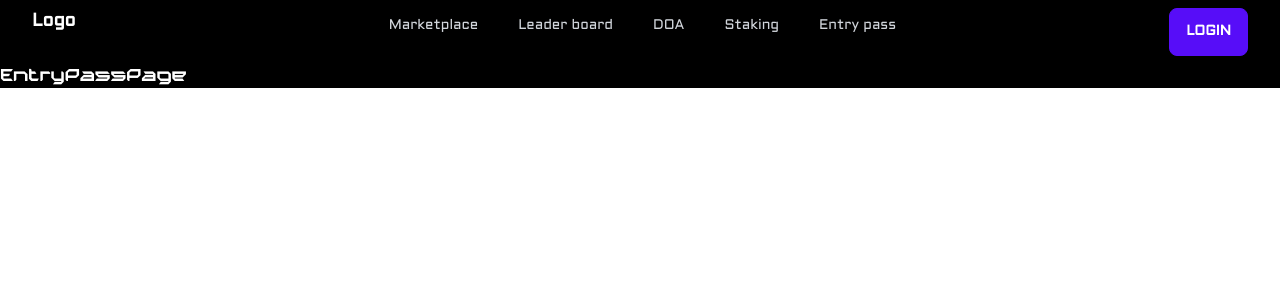
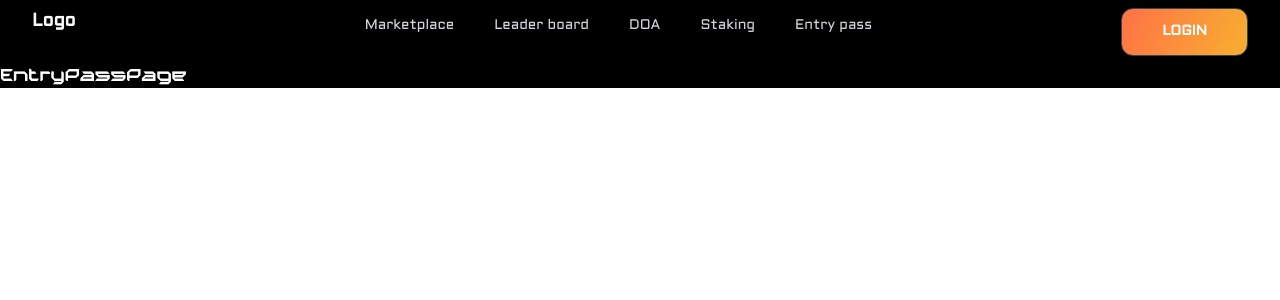
Before and after one commit to Praful2511/artyfact-rough, a Next.js app: page /entry-pass in a window 1280 px wide. Shown: the top 300 px of the page. Built offline with nearby package versions, Linux system fonts and the light colour scheme.

Commit message:
button primary added, invert button pending

```diff
--- a/src/components/avatarDropdown.js
+++ b/src/components/avatarDropdown.js
@@ -1,5 +1,11 @@
+import ButtonPrimary from "./buttons/buttonPrimary/ButtonPrimary";
+
 const AvatarDropdown = () => {
-    return <button className="btn btn-primary">Login</button>
+    return <ButtonPrimary
+        className={'primaryBg'}
+    >
+        LOGIN
+    </ButtonPrimary>
 }
 
 export default AvatarDropdown;
--- /dev/null
+++ b/src/components/buttons/buttonPrimary/Button.js
@@ -0,0 +1,54 @@
+import React from 'react'
+
+const Button = ({
+    className,
+    style,
+	disabled = false,
+	href,
+	children,
+	targetBlank,
+	type,
+	loading,
+	onClick,
+}) => {
+
+    const _renderLoading = () => {
+		return (
+			<svg
+				className="animate-spin mr-3 h-5 w-5"
+				xmlns="http://www.w3.org/2000/svg"
+				fill="none"
+				viewBox="0 0 24 24"
+			>
+				<circle
+					className="opacity-25"
+					cx="12"
+					cy="12"
+					r="10"
+					stroke="currentColor"
+					strokeWidth="3"
+				></circle>
+				<path
+					className="opacity-75"
+					fill="currentColor"
+					d="M4 12a8 8 0 018-8V0C5.373 0 0 5.373 0 12h4zm2 5.291A7.962 7.962 0 014 12H0c0 3.042 1.135 5.824 3 7.938l3-2.647z"
+				></path>
+			</svg>
+		);
+	};
+
+    return (
+        <button
+            disabled={disabled || loading}
+            className={`${className} btn`}
+            onClick={onClick}
+            type={type}
+            style={style}
+        >
+            {loading && _renderLoading()}
+            {children || `This is Button`}
+        </button>
+    )
+}
+
+export default Button
--- /dev/null
+++ b/src/components/buttons/buttonPrimary/ButtonPrimary.js
@@ -0,0 +1,14 @@
+import React from 'react'
+import Button from './Button';
+
+const ButtonPrimary = ({className, styles, ...args}) => {
+  return (
+    <Button
+        className={`inline-flex items-center gap-2 rounded-xl py-2 px-10 text-white ${className}`}
+        style={styles}
+        {...args}
+    />
+  )
+}
+
+export default ButtonPrimary
--- /dev/null
+++ b/src/components/buttons/invertButton/InvertBtn.js
@@ -0,0 +1,54 @@
+import React from 'react'
+
+const InvertBtn = ({
+    className,
+    style,
+	disabled = false,
+	href,
+	children,
+	targetBlank,
+	type,
+	loading,
+	onClick,
+}) => {
+
+    const _renderLoading = () => {
+		return (
+			<svg
+				className="animate-spin mr-3 h-5 w-5"
+				xmlns="http://www.w3.org/2000/svg"
+				fill="none"
+				viewBox="0 0 24 24"
+			>
+				<circle
+					className="opacity-25"
+					cx="12"
+					cy="12"
+					r="10"
+					stroke="currentColor"
+					strokeWidth="3"
+				></circle>
+				<path
+					className="opacity-75"
+					fill="currentColor"
+					d="M4 12a8 8 0 018-8V0C5.373 0 0 5.373 0 12h4zm2 5.291A7.962 7.962 0 014 12H0c0 3.042 1.135 5.824 3 7.938l3-2.647z"
+				></path>
+			</svg>
+		);
+	};
+
+    return (
+        <button
+            disabled={disabled || loading}
+            className={`${className} btn btn-outline hover:bg-transparent`}
+            onClick={onClick}
+            type={type}
+            style={style}
+        >
+            {loading && _renderLoading()}
+            {children || `This is Button`}
+        </button>
+    )
+}
+
+export default InvertBtn;
--- /dev/null
+++ b/src/components/buttons/invertButton/InvertButton.js
@@ -0,0 +1,16 @@
+import React from 'react'
+import Button from '../buttonPrimary/Button';
+import InvertBtn from './InvertBtn';
+// import InvertBtn from './InvertBtn';
+
+const InvertButton = ({className, styles, ...args}) => {
+  return (
+    <InvertBtn
+        className={`inline-flex items-center bg-transparent gap-2 rounded-xl py-2 px-10 text-[#8B8B8B] border border-[#272728] hover:border-[#F8A932] hover:text-[#F8A932] ${className}`}
+        style={styles}
+        {...args}
+    />
+  )
+}
+
+export default InvertButton
--- a/src/styles/global.scss
+++ b/src/styles/global.scss
@@ -69,3 +69,7 @@ h1,h2,h3,h4,h5,h6{
 svg.active:hover {
     fill: "white";
 }
+
+.primaryBg {
+	background: linear-gradient(114.31deg, #ff7246 0.05%, #f8a932 89.74%);
+}
```
